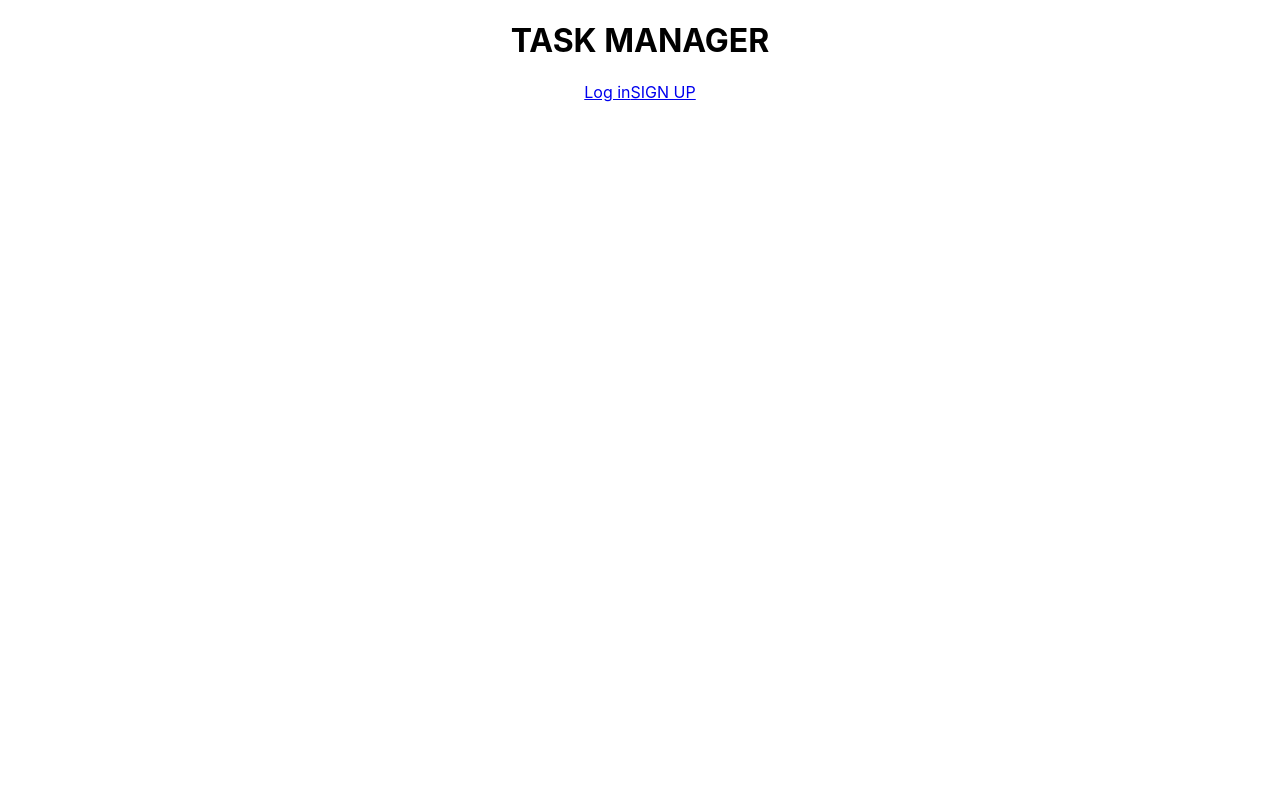
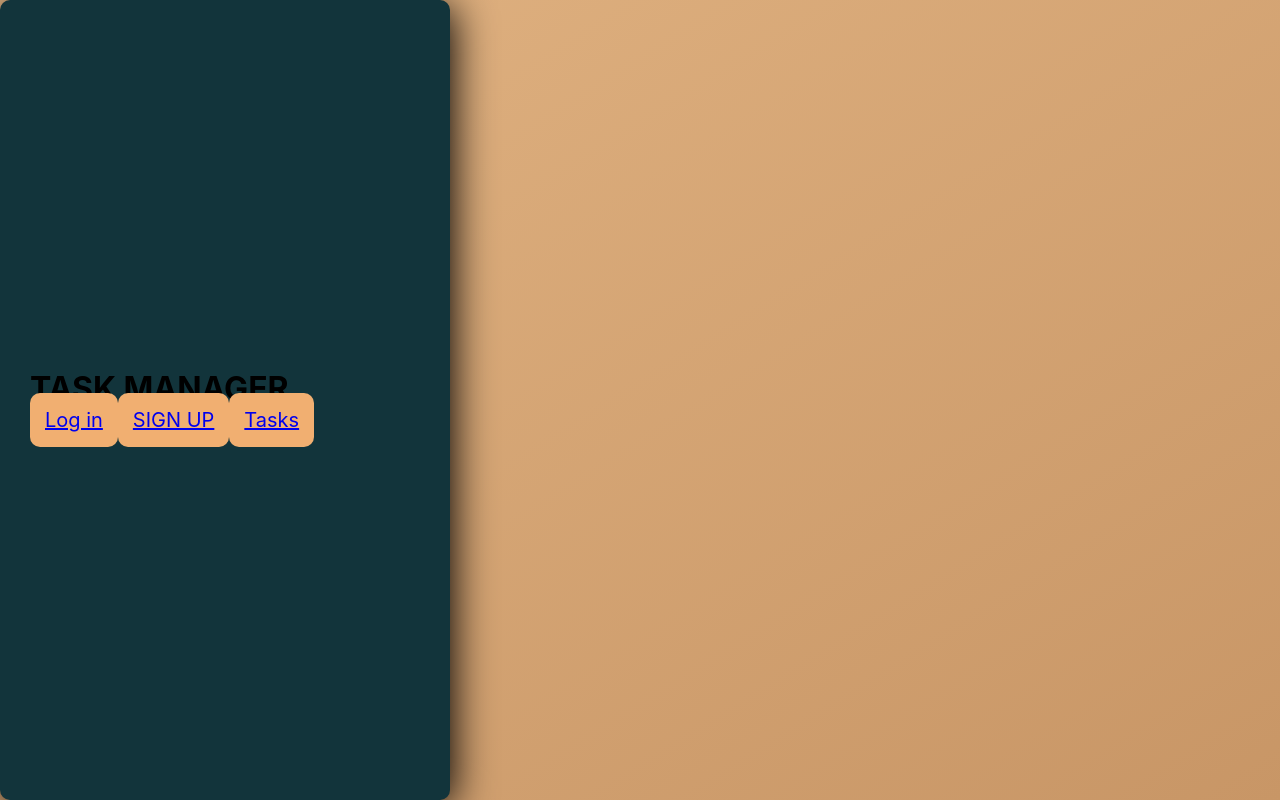
Before and after one commit to venus714/task-manager-frontend, a React (Create React App) app in the folder task-frontend/: page / in a window 1280 px wide. Built offline with nearby package versions, Linux system fonts and the light colour scheme; no server answers.

Commit message:
add tasks link to homepage

```diff
--- a/task-frontend/src/App.css
+++ b/task-frontend/src/App.css
@@ -1,38 +1,107 @@
-.App {
-  text-align: center;
+*{
+  margin: 0;
+  padding: 0;
 }
-
-.App-logo {
-  height: 40vmin;
-  pointer-events: none;
-}
-
-@media (prefers-reduced-motion: no-preference) {
-  .App-logo {
-    animation: App-logo-spin infinite 20s linear;
-  }
-}
-
-.App-header {
-  background-color: #282c34;
+.container{
+  background: linear-gradient(to right bottom, #e1b382, #c89666);
+  width: 100%;
   min-height: 100vh;
   display: flex;
-  flex-direction: column;
-  align-items: center;
-  justify-content: center;
-  font-size: calc(10px + 2vmin);
-  color: white;
+  justify-content: centre;
+  align-items: centre;
 }
+.app-wrapper{
+  background-color: #12343b;
+  min-width: 450px;
+  min-height: 650px;
+  padding: 30px;
+  box-sizing: border-box;
+  border-radius: 10px;
+  box-shadow: 3px 6px 40px #000;
+  align-content: center;
 
-.App-link {
-  color: #61dafb;
+
 }
+.header h1{
+  color: #fff;
+  text-align: centre;
+  margin: 30px 0;
+}
+.task-input{
+  outline: none;
+  width: 260px;
+  padding: 15px;
+  margin-right: 25px;
+  font-size: 20px;
+  color: #000000;
+  border-color: #000000;
+  border: 1px solid;
+  border-radius: 10px;
 
-@keyframes App-logo-spin {
-  from {
-    transform: rotate(0deg);
-  }
-  to {
-    transform: rotate(360deg);
-  }
 }
+.button-add{
+  width: 40px;
+  padding: 15px 15px;
+  font-size: 10px;
+  border-radius: 10px;
+  border: 0;
+  background-color: #f1af71;
+  cursor: pointer;
+
+}
+.home{
+  width: 40px;
+  padding: 15px 15px;
+  font-size: 20px;
+  border-radius: 10px;
+  border: 0;
+  background-color: #f1af71;
+  cursor: pointer;
+}
+.list-item{
+  display: flex;
+  margin: 20px 0;
+  border-radius: 10px;
+  padding: 10px;
+  max-height: 30px;
+}
+.button-complet,
+.button-delete,
+.button-edit{
+  border: none;
+  outline: none;
+  cursor: pointer;
+  background-color: transparent;
+  font-size: 28px;
+  border-radius: 50%;
+}
+.button-complete{
+  color: #ff6c6c;
+  margin-right: 10px;
+}
+.button-edit{
+  color: #e1b382;
+  margin-right: 10px;
+}
+.button-delete{
+  color: aqua;
+}
+.complete{
+  text-decoration-style: solid;
+  text-decoration-line: line-through;
+  text-decoration-color: #ff6c6c;
+  opacity: 0.6;
+}
+.list{
+  width: 220px;
+  background-color: #12343b;
+  border: none;
+  color: #ccc;
+  font-size: 20px;
+  padding-left: 10px;
+  margin-right: 15px;
+}
+input:focus,
+button:focus{
+  outline: none;
+}
--- a/task-frontend/src/App.js
+++ b/task-frontend/src/App.js
@@ -7,6 +7,7 @@ import Navbar from './components/Navbar';
 import Homepage from './components/Homepage';
 import Task from './components/Tasks';
 import {useEffect, useState} from 'react';
+import Single from './components/Single';
 
 
 function App(){
@@ -53,20 +54,29 @@ useEffect(() => {
 
 
 }, [userID])
+let [currentTask, setcurrentTask] = useState()
+
+// let [updatedStatus, setUpdatedStatus] = useState({
+//   status: ""
+// })
+
 
   return (
-    <div className='App'>
+    <div className='container'>
+      <div className='app-wrapper'>
       <Routes>
         <Route exact path='/' element={<Homepage/>} />
         <Route exact path='/login' element={<Login loginDetails={loginDetails} setLoginDetails={setLoginDetails}  userID={userID} setUserID={setUserID}/>} />
         <Route exact path='/signup' element={<Signup signupDetails={signupDetails} setSignupDetails={setSignupDetails} />} />
         <Route exact path="/navbar" element={<Navbar/>}/>
         <Route exact path='/homepage' element={<Homepage/>}/>
-        <Route exact path='/task' element={<Task/>} />
+        <Route exact path='/task' element={<Task userID={userID} task={task} setTask={setTask} allTasks={allTasks} setAllTasks={setAllTasks} currentTask={currentTask} setcurrentTask={setcurrentTask}/>}/>
+        <Route path="/tasks/:id" element={<Single currentTask={currentTask}/>}/>
 
       </Routes>
 
 
+    </div>
     </div>
   );
 
--- a/task-frontend/src/components/Homepage.js
+++ b/task-frontend/src/components/Homepage.js
@@ -13,6 +13,13 @@ function Homepage (){
             <NavLink className="home" to="/Signup">
                 SIGN UP
             </NavLink>
+            {/* <form>
+                <input type placeholder="Enter a to do..." className="task-input"/>
+                <button className="button-add" type="submit" > ADD </button>
+            </form> */}
+            <NavLink className="home" to="/task">
+                Tasks
+            </NavLink>
 
         </div>
     )
--- a/task-frontend/src/components/Login.js
+++ b/task-frontend/src/components/Login.js
@@ -8,7 +8,7 @@ function Login (){
                 <input type="text" placeholder="Enter Name" /><br />
                 <input type="email" placeholder="Enter Email"/><br />
                 <input  type="password" placeholder="Enter Password"/><br />
-                <Link to="/home"><button type="submit">Log In</button></Link>
+                <Link to="/Homepage"><button type="submit">Log In</button></Link>
 
                 <span>
                     <h6>If you don't have an account</h6>
--- a/task-frontend/src/components/Signup.js
+++ b/task-frontend/src/components/Signup.js
@@ -9,10 +9,10 @@ function SignUp(){
                 <input type="email" placeholder="Enter Email"/><br />
                 <input  type="password" placeholder="Enter Password"/><br />
                 <input type="password" placeholder="Confirm Password " /><br />
-                <Link to="login"><button type="submit">Sign Up</button></Link>
+                <Link to="Homepage"><button type="submit">Sign Up</button></Link>
                 <span>
                     <h6>If you have an account</h6>
-                    <Link to="login"><h6>LogIn !</h6></Link>
+                    <Link to="Login"><h6>LogIn !</h6></Link>
 
                 </span>
             </form>
--- a/task-frontend/src/components/Tasks.js
+++ b/task-frontend/src/components/Tasks.js
@@ -15,7 +15,6 @@ function Tasks({userID, task, setTask, allTasks, setAllTasks, currTask, setcurrT
     return (
         <div>
             <h1>Task Manager</h1>
-            <p>Staying organized is our game</p>
             <h1>NEW TASK</h1>
             <form onSubmit={(e) => {
                 e.preventDefault()
```
